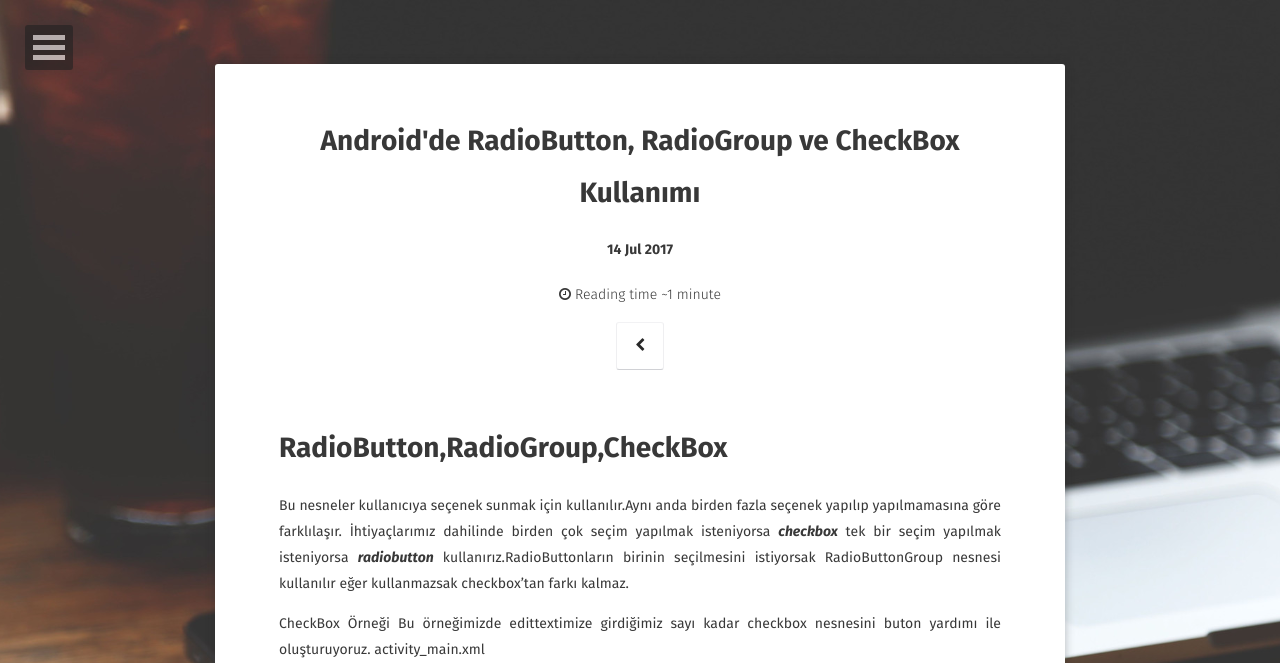
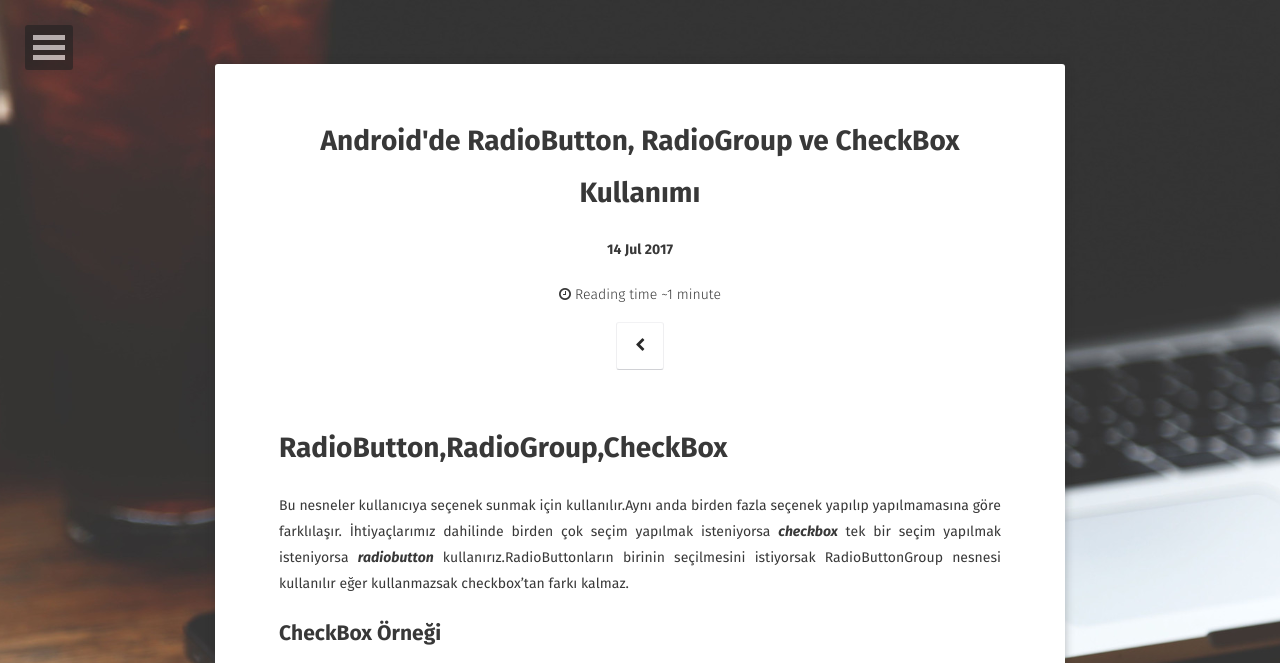
Before and after one commit to alikaraca/alikaraca.github.io, a Jekyll site: the page built from _posts/2017-07-14-RadioButton-RadioGroup-CheckBox-Kullanımı.md, in a window 1280 px wide and 1400 px high. Shown: the top 663 px of the window. Built offline with Jekyll 4.4.1, drawn with Linux system fonts in a browser that asks for light colours; some web fonts are replaced; comment, search, counter and statistics services are not loaded; some of the changed text lies outside the part shown; grey boxes are pictures that could not be loaded.

Commit message:
Update 2017-07-14-RadioButton-RadioGroup-CheckBox-Kullanımı.md

```diff
--- a/_posts/2017-07-14-RadioButton-RadioGroup-CheckBox-Kullanımı.md
+++ b/_posts/2017-07-14-RadioButton-RadioGroup-CheckBox-Kullanımı.md
@@ -12,16 +12,20 @@
 İhtiyaçlarımız dahilinde birden çok seçim yapılmak isteniyorsa **_checkbox_** tek bir seçim yapılmak isteniyorsa **_radiobutton_**
 kullanırız.RadioButtonların birinin seçilmesini istiyorsak RadioButtonGroup nesnesi kullanılır eğer kullanmazsak checkbox'tan farkı kalmaz.
 
-CheckBox Örneği
+## CheckBox Örneği
+
 Bu örneğimizde edittextimize girdiğimiz sayı kadar checkbox nesnesini buton yardımı ile oluşturuyoruz.
+
 activity_main.xml
 <script src="https://gist.github.com/alikaraca/765bc4a50e9ce57278902c352d59a3f3.js"></script>
 
 MainActivity.java
 <script src="https://gist.github.com/alikaraca/84c7b78fb79af008c0a78700003d3a36.js"></script>
 
-RadioButton ve RadioGroup Örneği
+## RadioButton ve RadioGroup Örneği
+
 Bu örneğimizde de edittextimize işlem yapacağımız iki sayı giriyoruz ve radiobutondan işlemimizi seçiyoruz.RadioGroup kullanarak radiobutonlardan bir tane seçmemizi sağlıyoruz.
+
 activity_main.xml
 
 <script src="https://gist.github.com/alikaraca/88e83d7240db6a2dbfb68c7cd9f09635.js"></script>
```
